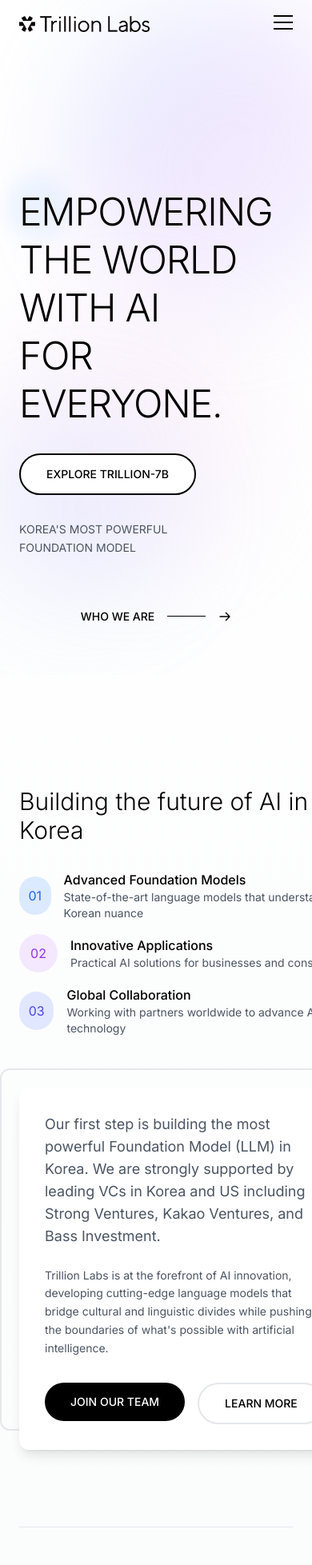
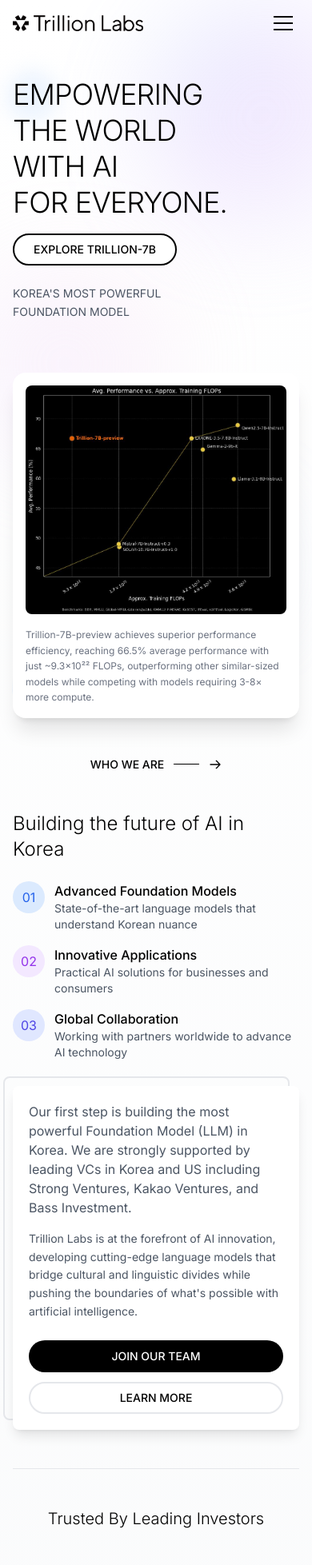
Before and after one commit to juyoung-trl/trillionlabs.co, a Next.js app: page / in a window 390 px wide. Shown: the top 1957 px of the page at 80% size. Built offline with nearby package versions, Linux system fonts and the light colour scheme.

Commit message:
Optimize for mobile

```diff
--- a/app/page.tsx
+++ b/app/page.tsx
@@ -18,19 +18,31 @@ export default function Page() {
     return () => window.removeEventListener("scroll", handleScroll)
   }, [])
 
+  // Prevent body scroll when mobile menu is open
+  useEffect(() => {
+    if (menuOpen) {
+      document.body.style.overflow = 'hidden'
+    } else {
+      document.body.style.overflow = 'auto'
+    }
+    return () => {
+      document.body.style.overflow = 'auto'
+    }
+  }, [menuOpen])
+
   return (
     <div className="min-h-screen bg-gradient-to-b from-white to-gray-50 overflow-hidden">
       {/* Animated background elements */}
       <div className="fixed inset-0 z-0 overflow-hidden pointer-events-none">
-        <div className="absolute -right-20 top-0 h-96 w-96 rounded-full bg-gradient-to-br from-blue-400/20 via-purple-300/30 to-indigo-200/20 blur-3xl animate-pulse" />
-        <div className="absolute left-0 top-96 h-80 w-80 rounded-full bg-gradient-to-tr from-purple-200/30 to-pink-200/20 blur-3xl animate-pulse" style={{ animationDelay: "2s" }} />
-        <div className="absolute right-40 bottom-20 h-64 w-64 rounded-full bg-gradient-to-bl from-blue-100/20 to-indigo-300/20 blur-3xl animate-pulse" style={{ animationDelay: "4s" }} />
+        <div className="absolute -right-20 top-0 h-72 sm:h-96 w-72 sm:w-96 rounded-full bg-gradient-to-br from-blue-400/20 via-purple-300/30 to-indigo-200/20 blur-3xl animate-pulse" />
+        <div className="absolute -left-10 sm:left-0 top-80 sm:top-96 h-64 sm:h-80 w-64 sm:w-80 rounded-full bg-gradient-to-tr from-purple-200/30 to-pink-200/20 blur-3xl animate-pulse" style={{ animationDelay: "2s" }} />
+        <div className="absolute right-10 sm:right-40 bottom-10 sm:bottom-20 h-48 sm:h-64 w-48 sm:w-64 rounded-full bg-gradient-to-bl from-blue-100/20 to-indigo-300/20 blur-3xl animate-pulse" style={{ animationDelay: "4s" }} />
       </div>
 
-      {/* Header */}
+      {/* Header - Mobile optimized */}
       <header className={`fixed w-full z-50 transition-all duration-300 ${scrollY > 20 ? "bg-white/90 backdrop-blur-md shadow-sm" : "bg-transparent"}`}>
-        <div className="max-w-7xl mx-auto flex items-center justify-between px-6 py-4">
-          <div className="flex items-center space-x-4 mt-1">
+        <div className="max-w-7xl mx-auto flex items-center justify-between px-4 sm:px-6 py-3 sm:py-4">
+          <div className="flex items-center space-x-4">
             <Link href="/" className="flex items-center">
               <Image
                 src="logos/Signiture_Black.png"
@@ -60,7 +72,8 @@ export default function Page() {
 
           <button
             onClick={() => setMenuOpen(!menuOpen)}
-            className="flex flex-col space-y-1.5 md:hidden z-50"
+            className="flex flex-col space-y-1.5 md:hidden z-50 p-2"
+            aria-label="Toggle menu"
           >
             <span className={`h-0.5 w-6 bg-black transition-all ${menuOpen ? "rotate-45 translate-y-2" : ""}`}></span>
             <span className={`h-0.5 w-6 bg-black transition-all ${menuOpen ? "opacity-0" : "opacity-100"}`}></span>
@@ -68,35 +81,35 @@ export default function Page() {
           </button>
         </div>
 
-        {/* Mobile menu */}
-        <div className={`fixed inset-0 bg-white z-40 transform transition-transform duration-300 ${menuOpen ? "translate-x-0" : "translate-x-full"}`}>
-          <div className="flex flex-col items-center justify-center h-full space-y-8">
-            <Link href="/about" className="text-xl font-medium" onClick={() => setMenuOpen(false)}>
+        {/* Mobile menu - Improved for better UX */}
+        <div className={`fixed inset-0 bg-white z-40 transform transition-transform duration-300 ease-in-out ${menuOpen ? "translate-x-0" : "translate-x-full"}`}>
+          <div className="flex flex-col items-center justify-center h-full space-y-8 px-6 text-center">
+            <Link href="/about" className="text-xl font-medium w-full py-3" onClick={() => setMenuOpen(false)}>
               ABOUT
             </Link>
-            <Link href="/products" className="text-xl font-medium" onClick={() => setMenuOpen(false)}>
+            <Link href="/products" className="text-xl font-medium w-full py-3" onClick={() => setMenuOpen(false)}>
               PRODUCTS
             </Link>
-            <Link href="/contact" className="text-xl font-medium" onClick={() => setMenuOpen(false)}>
+            <Link href="/contact" className="text-xl font-medium w-full py-3" onClick={() => setMenuOpen(false)}>
               CONTACT US
             </Link>
-            <button className="text-xl font-medium">
+            <button className="text-xl font-medium w-full py-3">
               EN
             </button>
           </div>
         </div>
       </header>
 
-      {/* Main content */}
-      <main className="relative pt-32 px-6">
+      {/* Main content - Mobile optimized */}
+      <main className="relative pt-24 sm:pt-32 px-4 sm:px-6">
         <div className="max-w-7xl mx-auto">
-          {/* Hero section */}
-          <div className="min-h-[90vh] flex flex-col justify-center">
-            <div className="grid md:grid-cols-2 gap-12 items-center">
-              <div className="space-y-8">
+          {/* Hero section - Mobile optimized */}
+          <div className="min-h-[80vh] sm:min-h-[90vh] flex flex-col justify-center">
+            <div className="grid md:grid-cols-2 gap-8 sm:gap-12 items-center">
+              <div className="space-y-4 sm:space-y-8">
                 <div className="relative">
-                  <div className="absolute -left-4 -top-4 w-20 h-20 bg-blue-100 rounded-full opacity-50 blur-md" />
-                  <h1 className="text-5xl md:text-7xl font-light leading-tight tracking-tight relative">
+                  <div className="absolute -left-2 sm:-left-4 -top-2 sm:-top-4 w-16 sm:w-20 h-16 sm:h-20 bg-blue-100 rounded-full opacity-50 blur-md" />
+                  <h1 className="text-4xl sm:text-5xl md:text-7xl font-light leading-tight tracking-tight relative">
                     <span className="block opacity-0 animate-fade-in-up" style={{ animationDelay: "0.3s", animationFillMode: "forwards" }}>
                       EMPOWERING
                     </span>
@@ -115,11 +128,11 @@ export default function Page() {
                 <div className="opacity-0 animate-fade-in" style={{ animationDelay: "1.8s", animationFillMode: "forwards" }}>
                   <Button
                     variant="outline"
-                    className="rounded-full border-2 border-black px-8 py-6 text-sm font-medium hover:bg-black hover:text-white transition-all duration-300"
+                    className="rounded-full border-2 border-black px-6 sm:px-8 py-4 sm:py-6 text-sm font-medium hover:bg-black hover:text-white transition-all duration-300"
                   >
                     EXPLORE TRILLION-7B
                   </Button>
-                  <p className="mt-8 text-sm leading-relaxed text-gray-600">
+                  <p className="mt-6 sm:mt-8 text-sm leading-relaxed text-gray-600">
                     KOREA'S MOST POWERFUL
                     <br />
                     FOUNDATION MODEL
@@ -127,22 +140,20 @@ export default function Page() {
                 </div>
               </div>
 
-              <div className="relative hidden md:block">
-                <div className="absolute inset-0 bg-gradient-to-tr from-blue-50 to-purple-50 rounded-3xl transform rotate-6 scale-95" />
-                <div className="relative bg-white rounded-3xl shadow-xl overflow-hidden p-6">
+              {/* Mobile responsive image card */}
+              <div className="relative mt-8 md:mt-0 md:block">
+                <div className="absolute inset-0 bg-gradient-to-tr from-blue-50 to-purple-50 rounded-2xl sm:rounded-3xl transform rotate-3 sm:rotate-6 scale-95" />
+                <div className="relative bg-white rounded-2xl sm:rounded-3xl shadow-xl overflow-hidden p-4 sm:p-6">
                   <Image
                     src="frontier.jpeg"
                     alt="AI Frontier"
                     width={600}
                     height={400}
-                    className="w-full h-auto rounded-xl object-cover"
+                    className="w-full h-auto rounded-lg sm:rounded-xl object-cover"
                     priority
                   />
-                  <div className="mt-4 space-y-3">
-                    <div className="space-y-4">
-                      {/* <div className="h-2 rounded-full w-3/4 bg-gradient-to-r from-gray-50 to-gray-100" />
-                      <div className="h-2 rounded-full w-1/2 bg-gradient-to-r from-gray-50 to-gray-100" />
-                      <div className="h-2 rounded-full w-5/6 bg-gradient-to-r from-gray-50 to-gray-100" /> */}
+                  <div className="mt-4 space-y-2 sm:space-y-3">
+                    <div className="space-y-2 sm:space-y-4">
                       <p className="text-xs text-gray-500 leading-relaxed">
                         Trillion-7B-preview achieves superior performance efficiency, reaching 66.5% average performance with just ~9.3×10²² FLOPs, outperforming other similar-sized models while competing with models requiring 3-8× more compute.
                       </p>
@@ -152,10 +163,10 @@ export default function Page() {
               </div>
             </div>
 
-            <div className="flex justify-center md:justify-end mt-16 opacity-0 animate-fade-in" style={{ animationDelay: "2.2s", animationFillMode: "forwards" }}>
-              <div className="flex items-center space-x-4 group cursor-pointer">
+            <div className="flex justify-center md:justify-end mt-12 sm:mt-16 opacity-0 animate-fade-in" style={{ animationDelay: "2.2s", animationFillMode: "forwards" }}>
+              <div className="flex items-center space-x-3 sm:space-x-4 group cursor-pointer">
                 <span className="text-sm font-medium">WHO WE ARE</span>
-                <span className="h-px w-12 bg-black transform transition-all group-hover:w-20 group-hover:bg-blue-500" />
+                <span className="h-px w-8 sm:w-12 bg-black transform transition-all group-hover:w-16 sm:group-hover:w-20 group-hover:bg-blue-500" />
                 <svg className="w-4 h-4 transform transition-transform group-hover:translate-x-2" fill="none" stroke="currentColor" viewBox="0 0 24 24" xmlns="http://www.w3.org/2000/svg">
                   <path strokeLinecap="round" strokeLinejoin="round" strokeWidth={2} d="M14 5l7 7m0 0l-7 7m7-7H3" />
                 </svg>
@@ -163,15 +174,15 @@ export default function Page() {
             </div>
           </div>
 
-          {/* About section */}
-          <div className="py-24">
-            <div className="grid md:grid-cols-2 gap-16 items-center">
+          {/* About section - Mobile optimized */}
+          <div className="py-12 sm:py-24">
+            <div className="grid md:grid-cols-2 gap-8 sm:gap-16 items-center">
               <div className="order-2 md:order-1">
                 <div className="relative">
-                  <div className="absolute -left-6 -top-6 w-full h-full border-2 border-gray-200 rounded-xl" />
-                  <div className="relative bg-white shadow-lg rounded-xl p-8">
-                    <div className="space-y-6 text-sm leading-relaxed text-gray-600">
-                      <p className="text-lg">
+                  <div className="absolute -left-3 sm:-left-6 -top-3 sm:-top-6 w-full h-full border-2 border-gray-200 rounded-lg sm:rounded-xl" />
+                  <div className="relative bg-white shadow-lg rounded-lg sm:rounded-xl p-5 sm:p-8">
+                    <div className="space-y-4 sm:space-y-6 text-sm leading-relaxed text-gray-600">
+                      <p className="text-base sm:text-lg">
                         Our first step is building the most powerful Foundation Model (LLM) in Korea. We are strongly supported by leading VCs in Korea and US including Strong Ventures, Kakao Ventures, and Bass Investment.
                       </p>
                       <p>
@@ -179,11 +190,11 @@ export default function Page() {
                       </p>
                     </div>
 
-                    <div className="mt-8 flex space-x-4">
-                      <Button className="rounded-full bg-black hover:bg-blue-600 text-white px-8 py-6 text-sm">
+                    <div className="mt-6 sm:mt-8 flex flex-col sm:flex-row space-y-3 sm:space-y-0 sm:space-x-4">
+                      <Button className="rounded-full bg-black hover:bg-blue-600 text-white px-6 sm:px-8 py-4 sm:py-6 text-sm">
                         JOIN OUR TEAM
                       </Button>
-                      <Button variant="outline" className="rounded-full border-2 border-gray-200 px-8 py-6 text-sm">
+                      <Button variant="outline" className="rounded-full border-2 border-gray-200 px-6 sm:px-8 py-4 sm:py-6 text-sm">
                         LEARN MORE
                       </Button>
                     </div>
@@ -191,25 +202,25 @@ export default function Page() {
                 </div>
               </div>
 
-              <div className="order-1 md:order-2 space-y-8">
-                <h2 className="text-3xl md:text-4xl font-light">Building the future of AI in Korea</h2>
+              <div className="order-1 md:order-2 space-y-6 sm:space-y-8">
+                <h2 className="text-2xl sm:text-3xl md:text-4xl font-light">Building the future of AI in Korea</h2>
                 <div className="space-y-4">
-                  <div className="flex items-center space-x-4">
-                    <div className="w-12 h-12 rounded-full bg-blue-100 flex items-center justify-center text-blue-600">01</div>
+                  <div className="flex items-start sm:items-center space-x-3 sm:space-x-4">
+                    <div className="w-10 h-10 sm:w-12 sm:h-12 rounded-full bg-blue-100 flex items-center justify-center text-blue-600 flex-shrink-0">01</div>
                     <div>
                       <h3 className="font-medium">Advanced Foundation Models</h3>
                       <p className="text-sm text-gray-600">State-of-the-art language models that understand Korean nuance</p>
                     </div>
                   </div>
-                  <div className="flex items-center space-x-4">
-                    <div className="w-12 h-12 rounded-full bg-purple-100 flex items-center justify-center text-purple-600">02</div>
+                  <div className="flex items-start sm:items-center space-x-3 sm:space-x-4">
+                    <div className="w-10 h-10 sm:w-12 sm:h-12 rounded-full bg-purple-100 flex items-center justify-center text-purple-600 flex-shrink-0">02</div>
                     <div>
                       <h3 className="font-medium">Innovative Applications</h3>
                       <p className="text-sm text-gray-600">Practical AI solutions for businesses and consumers</p>
                     </div>
                   </div>
-                  <div className="flex items-center space-x-4">
-                    <div className="w-12 h-12 rounded-full bg-indigo-100 flex items-center justify-center text-indigo-600">03</div>
+                  <div className="flex items-start sm:items-center space-x-3 sm:space-x-4">
+                    <div className="w-10 h-10 sm:w-12 sm:h-12 rounded-full bg-indigo-100 flex items-center justify-center text-indigo-600 flex-shrink-0">03</div>
                     <div>
                       <h3 className="font-medium">Global Collaboration</h3>
                       <p className="text-sm text-gray-600">Working with partners worldwide to advance AI technology</p>
@@ -220,38 +231,38 @@ export default function Page() {
             </div>
           </div>
 
-          {/* Partners section */}
-          <div className="py-20 border-t border-gray-200">
-            <h2 className="text-center text-2xl font-light mb-12">Trusted By Leading Investors</h2>
-            <div className="grid grid-cols-2 md:grid-cols-4 gap-8 opacity-75">
-              <div className="flex items-center justify-center p-4">
-                <div className="h-12 w-full bg-gray-200 rounded-md" />
+          {/* Partners section - Mobile optimized */}
+          <div className="py-12 sm:py-20 border-t border-gray-200">
+            <h2 className="text-center text-xl sm:text-2xl font-light mb-8 sm:mb-12">Trusted By Leading Investors</h2>
+            <div className="grid grid-cols-2 md:grid-cols-4 gap-4 sm:gap-8 opacity-75">
+              <div className="flex items-center justify-center p-3 sm:p-4">
+                <div className="h-10 sm:h-12 w-full bg-gray-200 rounded-md" />
               </div>
-              <div className="flex items-center justify-center p-4">
-                <div className="h-12 w-full bg-gray-200 rounded-md" />
+              <div className="flex items-center justify-center p-3 sm:p-4">
+                <div className="h-10 sm:h-12 w-full bg-gray-200 rounded-md" />
               </div>
-              <div className="flex items-center justify-center p-4">
-                <div className="h-12 w-full bg-gray-200 rounded-md" />
+              <div className="flex items-center justify-center p-3 sm:p-4">
+                <div className="h-10 sm:h-12 w-full bg-gray-200 rounded-md" />
               </div>
-              <div className="flex items-center justify-center p-4">
-                <div className="h-12 w-full bg-gray-200 rounded-md" />
+              <div className="flex items-center justify-center p-3 sm:p-4">
+                <div className="h-10 sm:h-12 w-full bg-gray-200 rounded-md" />
               </div>
             </div>
           </div>
         </div>
       </main>
 
-      {/* Footer */}
-      <footer className="bg-gray-50 border-t border-gray-200 py-16">
-        <div className="max-w-7xl mx-auto px-6">
-          <div className="grid md:grid-cols-4 gap-12">
-            <div>
+      {/* Footer - Mobile optimized */}
+      <footer className="bg-gray-50 border-t border-gray-200 py-12 sm:py-16">
+        <div className="max-w-7xl mx-auto px-4 sm:px-6">
+          <div className="grid grid-cols-2 md:grid-cols-4 gap-8 sm:gap-12">
+            <div className="col-span-2 md:col-span-1">
               <Image
                 src="logos/Signiture_Black.png"
                 alt="Trillion Labs"
                 width={100}
                 height={24}
-                className="h-6 w-auto mb-6"
+                className="h-5 sm:h-6 w-auto mb-4 sm:mb-6"
                 priority
               />
               <p className="text-sm text-gray-500 max-w-xs">
@@ -260,7 +271,7 @@ export default function Page() {
             </div>
 
             <div>
-              <h3 className="font-medium mb-4">Company</h3>
+              <h3 className="font-medium mb-3 sm:mb-4">Company</h3>
               <ul className="space-y-2 text-sm text-gray-500">
                 <li><Link href="/about" className="hover:text-blue-600 transition-colors">About Us</Link></li>
                 <li><Link href="/careers" className="hover:text-blue-600 transition-colors">Careers</Link></li>
@@ -269,7 +280,7 @@ export default function Page() {
             </div>
 
             <div>
-              <h3 className="font-medium mb-4">Products</h3>
+              <h3 className="font-medium mb-3 sm:mb-4">Products</h3>
               <ul className="space-y-2 text-sm text-gray-500">
                 <li><Link href="/trillion-7b" className="hover:text-blue-600 transition-colors">Trillion-7B</Link></li>
                 <li><Link href="/api" className="hover:text-blue-600 transition-colors">API</Link></li>
@@ -277,8 +288,8 @@ export default function Page() {
               </ul>
             </div>
 
-            <div>
-              <h3 className="font-medium mb-4">Connect</h3>
+            <div className="col-span-2 md:col-span-1">
+              <h3 className="font-medium mb-3 sm:mb-4">Connect</h3>
               <ul className="space-y-2 text-sm text-gray-500">
                 <li><Link href="#" className="hover:text-blue-600 transition-colors">Twitter</Link></li>
                 <li><Link href="#" className="hover:text-blue-600 transition-colors">LinkedIn</Link></li>
@@ -287,7 +298,7 @@ export default function Page() {
             </div>
           </div>
 
-          <div className="mt-12 pt-8 border-t border-gray-200 flex flex-col md:flex-row justify-between items-center">
+          <div className="mt-8 sm:mt-12 pt-6 sm:pt-8 border-t border-gray-200 flex flex-col md:flex-row justify-between items-center">
             <p className="text-xs text-gray-400">© 2025 Trillion Labs. All rights reserved.</p>
             <div className="flex space-x-6 mt-4 md:mt-0">
               <Link href="/privacy" className="text-xs text-gray-400 hover:text-blue-600 transition-colors">Privacy Policy</Link>
```
